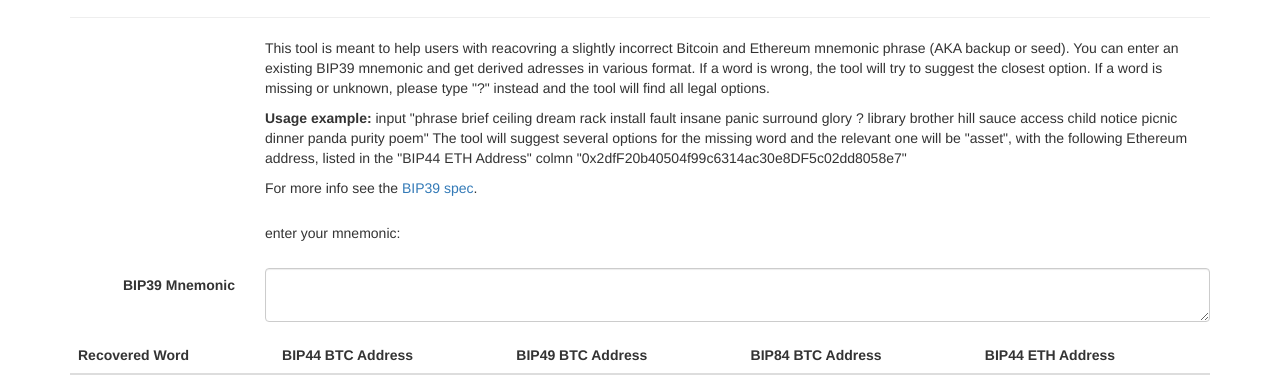
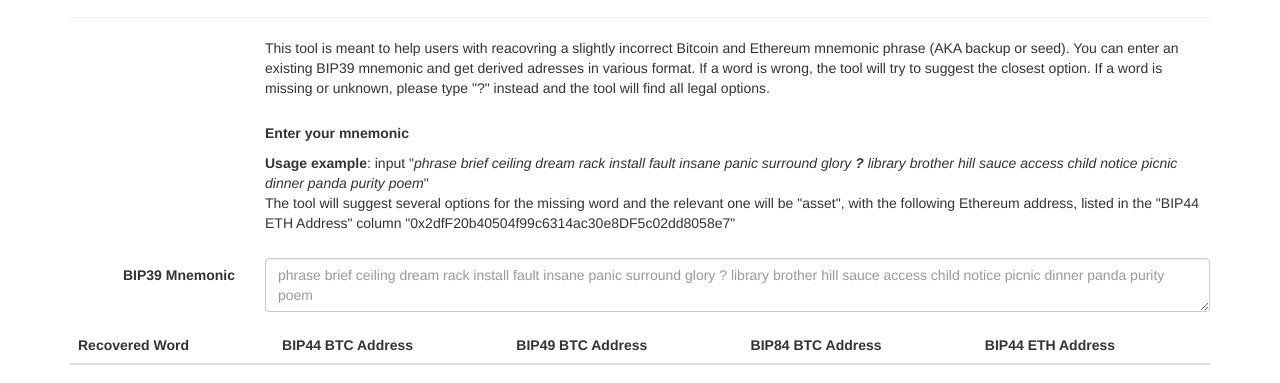
Before and after one commit to ZenGo-X/mnemonic-recovery, a plain HTML site: page src/index.html in a window 1280 px wide. Shown: the part 63-446 px from the top of the page. Drawn offline with Linux system fonts and the light colour scheme.

Commit message:
Update src/index.html
updated text

```diff
--- a/src/index.html
+++ b/src/index.html
@@ -25,14 +25,8 @@
                             <div class="col-sm-10">
                                 <p> This tool is meant to help users with reacovring a slightly incorrect Bitcoin and Ethereum mnemonic phrase (AKA backup or seed). You can enter an existing BIP39 mnemonic and get derived adresses in various format. If a word is wrong, the tool will try to suggest the closest option. If a word is missing or unknown, please type "?" instead and the tool will find all legal options.
                                 </p>
-                                <p>
-                                <b>Usage example:</b> input "phrase brief ceiling dream rack install fault insane panic surround glory ? library brother hill sauce access child notice picnic dinner panda purity poem"
-                                The tool will suggest several options for the missing word and the relevant one will be "asset", with the following Ethereum address, listed in the "BIP44 ETH Address" colmn "0x2dfF20b40504f99c6314ac30e8DF5c02dd8058e7"
-                                </p>
-                                <p>
-                                    For more info see the
-                                    <a href="https://github.com/bitcoin/bips/blob/master/bip-0039.mediawiki" target="_blank">BIP39 spec</a>.
-                                </p>
+
+
                             </div>
                         </div>
                         <div class="form-group generate-container">
@@ -40,7 +34,13 @@
                             <div class="col-sm-10">
                                 <div class="form-inline">
                                     <div class="input-group-inline">
-                                         <span>enter your mnemonic</span>:
+                                         <span><p><b>Enter your mnemonic</b></p>
+                                             <b>Usage example</b>: input "<i>phrase brief ceiling dream rack install fault insane panic surround glory <b>?</b> library brother hill sauce access child notice picnic dinner panda purity poem</i>"
+                                             <p>
+
+                                             The tool will suggest several options for the missing word and the relevant one will be "asset", with the following Ethereum address, listed in the "BIP44 ETH Address" column "0x2dfF20b40504f99c6314ac30e8DF5c02dd8058e7"
+                                             </p>
+                                         </span>
 
                                         </p>
                                     </div>
@@ -51,7 +51,7 @@
                         <div class="form-group">
                             <label for="phrase" class="col-sm-2 control-label">BIP39 Mnemonic</label>
                             <div class="col-sm-10">
-                                <textarea id="phrase" class="phrase private-data form-control"></textarea>
+                                <textarea id="phrase" placeholder="phrase brief ceiling dream rack install fault insane panic surround glory ? library brother hill sauce access child notice picnic dinner panda purity poem" class="phrase private-data form-control"></textarea>
                             </div>
                         </div>
 
```
